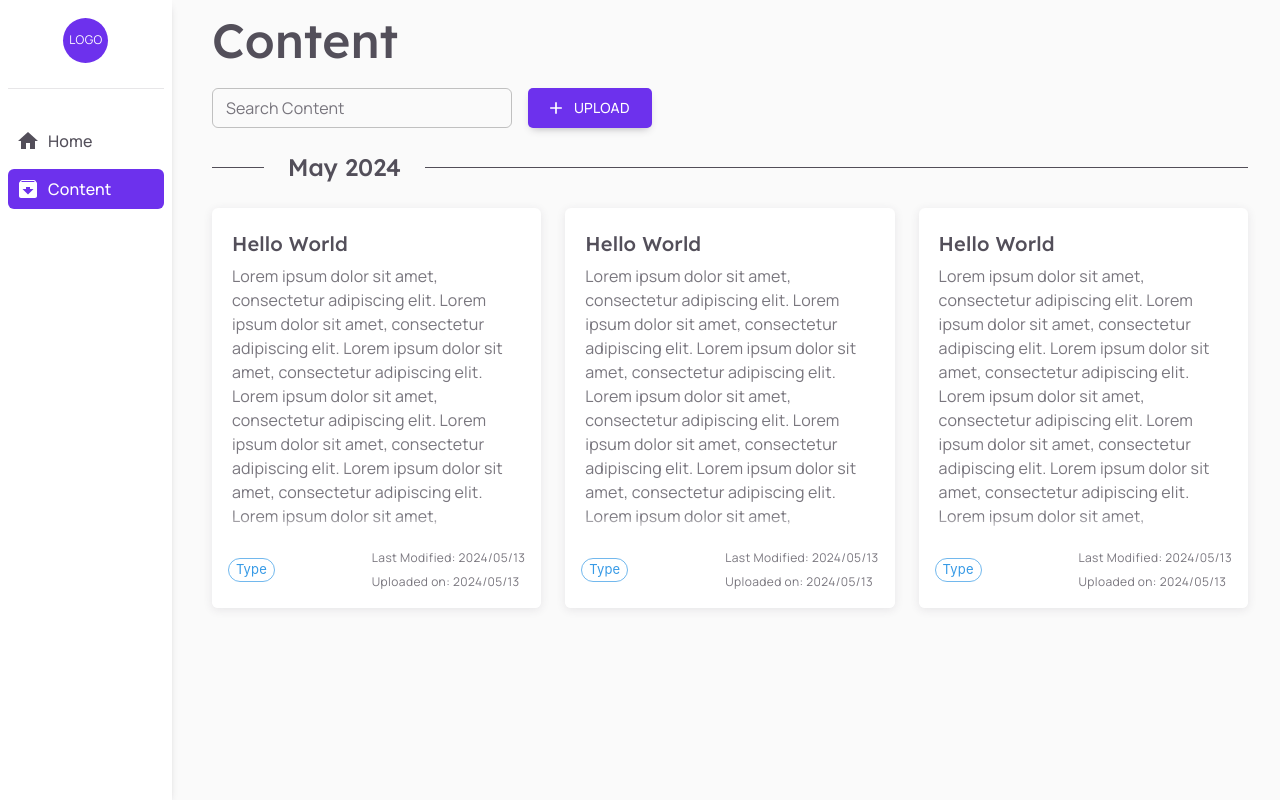
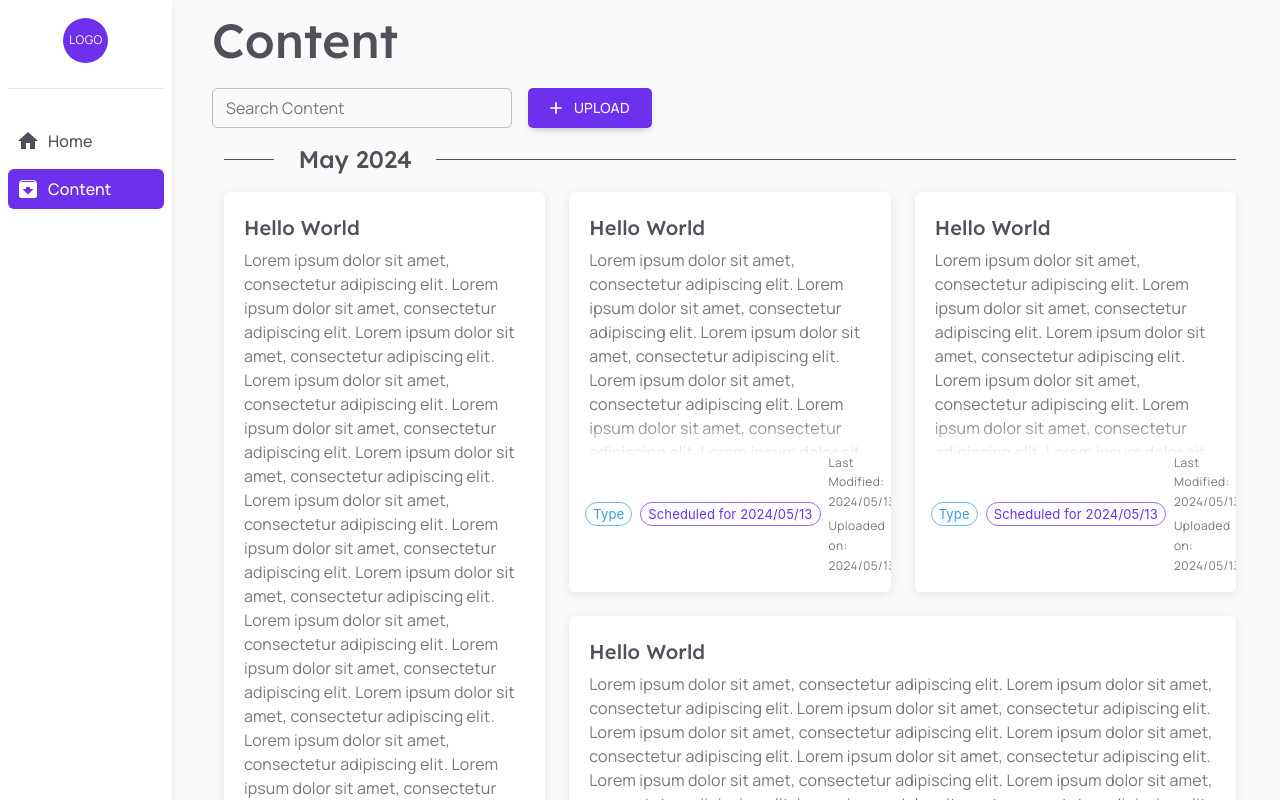
Before and after one commit to connekt-social/connekt-social-frontend, a React (Vite) app: page /content in a window 1280 px wide. Built offline with nearby package versions, Linux system fonts and the light colour scheme.

Commit message:
create Dynamic Grid container

```diff
--- a/src/components/Content/ContentCard/ContentCard.tsx
+++ b/src/components/Content/ContentCard/ContentCard.tsx
@@ -5,12 +5,13 @@ import {
   CardContent,
   Chip,
   Stack,
+  SxProps,
   Typography,
 } from "@mui/material";
 import dayjs, { Dayjs } from "dayjs";
-import { FC } from "react";
+import { FC, useMemo } from "react";
 
-type Props = {
+export type ContentCardProps = {
   imageSrc?: string;
   title: string;
   description?: string;
@@ -19,10 +20,13 @@ type Props = {
   scheduleDate?: string | Date | Dayjs;
   itemID: string;
   itemType: string;
-  size?: "small" | "large";
+  size: "portrait" | "landscape" | "square";
+  sx?: SxProps;
+  offsetX?: number;
+  offsetY?: number;
 };
 
-const ContentCard: FC<Props> = ({
+const ContentCard: FC<ContentCardProps> = ({
   imageSrc,
   title,
   updatedAt,
@@ -30,14 +34,50 @@ const ContentCard: FC<Props> = ({
   scheduleDate,
   description,
   itemType,
-  size,
+  size = "square",
+  sx,
 }) => {
+  const aspectRatio: SxProps = useMemo(() => {
+    switch (size) {
+      case "portrait":
+        return {
+          // width: "33.33%",
+          // aspectRatio: "1/2",
+          gridColumn: "span 1",
+          gridRow: "span 2",
+        };
+      case "landscape":
+        return {
+          // width: "66.66%",
+          // aspectRatio: "2/1",
+          gridColumn: "span 2",
+          gridRow: "span 1",
+        };
+
+      case "square":
+      default:
+        return {
+          // width: "33.33",
+          // aspectRatio: "1/1",
+          gridColumn: "span 1",
+          gridRow: "span 1",
+        };
+    }
+  }, [size]);
   return (
+    <Box
+      sx={{
+        // p: 2,
+        ...aspectRatio,
+        ...sx,
+      }}
+    >
       <Card
         component={Stack}
         sx={{
           bgcolor: (theme) => theme.palette.background.paper,
           width: "100%",
+          height: "100%",
           textDecoration: "none",
         }}
         // href="#"
@@ -45,7 +85,7 @@ const ContentCard: FC<Props> = ({
         <CardActionArea
           LinkComponent={"a"}
           href="#"
-        sx={{ height: "100%", position: "relative", maxHeight: "50vh" }}
+          sx={{ height: "100%", position: "relative", width: "100%" }}
         >
           {/* Metadata */}
           <Stack
@@ -144,7 +184,7 @@ const ContentCard: FC<Props> = ({
                   <Typography variant="h6" color="text.primary">
                     {title}
                   </Typography>
-                {(size === "large" || !imageSrc) && (
+                  {(size === "landscape" || !imageSrc) && (
                     <Typography
                       color="text.secondary"
                       sx={{
@@ -163,6 +203,7 @@ const ContentCard: FC<Props> = ({
           </Stack>
         </CardActionArea>
       </Card>
+    </Box>
   );
 };
 
--- a/src/components/Content/ContentUploadDialog/ContentUploadDialog.tsx
+++ b/src/components/Content/ContentUploadDialog/ContentUploadDialog.tsx
@@ -1,5 +1,17 @@
 import { Close } from "@mui/icons-material";
-import { AppBar, Dialog, IconButton, Toolbar, Typography } from "@mui/material";
+import {
+  AppBar,
+  Container,
+  Dialog,
+  Fade,
+  IconButton,
+  Stack,
+  Step,
+  StepLabel,
+  Stepper,
+  Toolbar,
+  Typography,
+} from "@mui/material";
 import { Dispatch, FC, SetStateAction } from "react";
 
 type Props = {
@@ -9,6 +21,12 @@ type Props = {
 const ContentUploadDialog: FC<Props> = ({ open, setOpen }) => {
   return (
     <Dialog open={open} onClose={() => setOpen(false)} fullScreen>
+      <Stack
+        spacing={4}
+        sx={{
+          alignItems: "center",
+        }}
+      >
         <AppBar sx={{ position: "relative" }}>
           <Toolbar>
             <IconButton
@@ -32,7 +50,25 @@ const ContentUploadDialog: FC<Props> = ({ open, setOpen }) => {
             </Typography>
           </Toolbar>
         </AppBar>
-      <Typography>sss</Typography>
+        <Container maxWidth="lg">
+          <Stack spacing={4}>
+            <Stepper>
+              <Step>
+                <StepLabel>Choose content type</StepLabel>
+              </Step>
+              <Step>
+                <StepLabel>Enter details</StepLabel>
+              </Step>
+              <Step>
+                <StepLabel>Review and Submit</StepLabel>
+              </Step>
+            </Stepper>
+            <Fade in>
+              <Typography variant="h6">Choose content type</Typography>
+            </Fade>
+          </Stack>
+        </Container>
+      </Stack>
     </Dialog>
   );
 };
--- /dev/null
+++ b/src/components/DynamicGrid/DynamicGridContainer.tsx
@@ -0,0 +1,76 @@
+import { Box, SxProps } from "@mui/material";
+import { FC, useEffect, useState } from "react";
+import gridPlacementFunction, {
+  DynamicGridSizes,
+} from "../../utils/gridPlacementFunction";
+
+type Props<T extends { size: DynamicGridSizes; sx?: SxProps }> = {
+  propList: T[];
+  Component: FC<T>;
+  spacing?: number;
+  sx?: SxProps;
+};
+const DynamicGridContainer = <
+  T extends { size: DynamicGridSizes; sx?: SxProps },
+>({
+  propList,
+  Component,
+  sx,
+  spacing,
+}: Props<T>) => {
+  const [gridHeight, setGridHeight] = useState(3);
+
+  useEffect(() => {
+    const { matrix } = gridPlacementFunction(propList, 3, 3);
+    setGridHeight(matrix.length);
+  }, [propList]);
+  return (
+    <Box
+      sx={{
+        display: "grid",
+        gridTemplateColumns: "repeat(3, 1fr)",
+        gridTemplateRows: (theme) =>
+          `repeat(${gridHeight}, ${theme.breakpoints.values.lg / 3}px)`,
+        gap: (theme) => theme.spacing(spacing ?? 6),
+        ...sx,
+      }}
+    >
+      {propList.map((content) => {
+        let sizes: SxProps = {};
+        switch (content.size) {
+          case "portrait":
+            sizes = {
+              gridColumn: "span 1",
+              gridRow: "span 2",
+            };
+            break;
+          case "landscape":
+            sizes = {
+              gridColumn: "span 2",
+              gridRow: "span 1",
+            };
+            break;
+
+          case "square":
+          default:
+            sizes = {
+              gridColumn: "span 1",
+              gridRow: "span 1",
+            };
+            break;
+        }
+
+        return (
+          <Component
+            {...content}
+            sx={{
+              ...sizes,
+              ...content.sx,
+            }}
+          />
+        );
+      })}
+    </Box>
+  );
+};
+export default DynamicGridContainer;
--- a/src/pages/content/content.tsx
+++ b/src/pages/content/content.tsx
@@ -1,19 +1,144 @@
 import PageContainer from "../../components/PageContainer/PageContainer";
-import ContentCard from "../../components/Content/ContentCard/ContentCard";
+import ContentCard, {
+  ContentCardProps,
+} from "../../components/Content/ContentCard/ContentCard";
 import dayjs from "dayjs";
-import { Button, Grid, Stack, TextField } from "@mui/material";
+import { Button, Container, Stack, TextField } from "@mui/material";
 import DateLine from "../../components/DateLine/DateLine";
 import { Add } from "@mui/icons-material";
 import ContentUploadDialog from "../../components/Content/ContentUploadDialog/ContentUploadDialog";
 import { useState } from "react";
+import DynamicGridContainer from "../../components/DynamicGrid/DynamicGridContainer";
+
+const sampleContent: ContentCardProps[] = [
+  {
+    createdAt: dayjs(),
+    itemID: "12345",
+    itemType: "Type",
+    title: "Hello World",
+    updatedAt: dayjs(),
+    description:
+      `Lorem ipsum dolor sit amet, consectetur adipiscing elit. `.repeat(20),
+    size: "portrait",
+    // imageSrc: "https://via.placeholder.com/150",
+    scheduleDate: dayjs(),
+  },
+  {
+    createdAt: dayjs(),
+    itemID: "12345",
+    itemType: "Type",
+    title: "Hello World",
+    updatedAt: dayjs(),
+    description:
+      `Lorem ipsum dolor sit amet, consectetur adipiscing elit. `.repeat(20),
+    size: "square",
+    // imageSrc: "https://via.placeholder.com/150",
+    scheduleDate: dayjs(),
+  },
+  {
+    createdAt: dayjs(),
+    itemID: "12345",
+    itemType: "Type",
+    title: "Hello World",
+    updatedAt: dayjs(),
+    description:
+      `Lorem ipsum dolor sit amet, consectetur adipiscing elit. `.repeat(20),
+    size: "square",
+    // imageSrc: "https://via.placeholder.com/150",
+    scheduleDate: dayjs(),
+  },
+  {
+    createdAt: dayjs(),
+    itemID: "12345",
+    itemType: "Type",
+    title: "Hello World",
+    updatedAt: dayjs(),
+    description:
+      `Lorem ipsum dolor sit amet, consectetur adipiscing elit. `.repeat(20),
+    size: "landscape",
+    // imageSrc: "https://via.placeholder.com/150",
+    scheduleDate: dayjs(),
+  },
+  {
+    createdAt: dayjs(),
+    itemID: "12345",
+    itemType: "Type",
+    title: "Hello World",
+    updatedAt: dayjs(),
+    description:
+      `Lorem ipsum dolor sit amet, consectetur adipiscing elit. `.repeat(20),
+    size: "landscape",
+    // imageSrc: "https://via.placeholder.com/150",
+    scheduleDate: dayjs(),
+  },
+  {
+    createdAt: dayjs(),
+    itemID: "12345",
+    itemType: "Type",
+    title: "Hello World",
+    updatedAt: dayjs(),
+    description:
+      `Lorem ipsum dolor sit amet, consectetur adipiscing elit. `.repeat(20),
+    size: "square",
+    // imageSrc: "https://via.placeholder.com/150",
+    scheduleDate: dayjs(),
+  },
+  {
+    createdAt: dayjs(),
+    itemID: "12345",
+    itemType: "Type",
+    title: "Hello World",
+    updatedAt: dayjs(),
+    description:
+      `Lorem ipsum dolor sit amet, consectetur adipiscing elit. `.repeat(20),
+    size: "square",
+    // imageSrc: "https://via.placeholder.com/150",
+    scheduleDate: dayjs(),
+  },
+  {
+    createdAt: dayjs(),
+    itemID: "12345",
+    itemType: "Type",
+    title: "Hello World",
+    updatedAt: dayjs(),
+    description:
+      `Lorem ipsum dolor sit amet, consectetur adipiscing elit. `.repeat(20),
+    size: "landscape",
+    // imageSrc: "https://via.placeholder.com/150",
+    scheduleDate: dayjs(),
+  },
+  {
+    createdAt: dayjs(),
+    itemID: "12345",
+    itemType: "Type",
+    title: "Hello World",
+    updatedAt: dayjs(),
+    description:
+      `Lorem ipsum dolor sit amet, consectetur adipiscing elit. `.repeat(20),
+    size: "square",
+    // imageSrc: "https://via.placeholder.com/150",
+    scheduleDate: dayjs(),
+  },
+  {
+    createdAt: dayjs(),
+    itemID: "12345",
+    itemType: "Type",
+    title: "Hello World",
+    updatedAt: dayjs(),
+    description:
+      `Lorem ipsum dolor sit amet, consectetur adipiscing elit. `.repeat(20),
+    size: "square",
+    // imageSrc: "https://via.placeholder.com/150",
+    scheduleDate: dayjs(),
+  },
+];
 
 const ContentPage = () => {
   const [contentUploadDialogOpen, setContentUploadDialogOpen] = useState(false);
+  const [components] = useState<ContentCardProps[]>(sampleContent);
 
   return (
     <PageContainer title="Content">
-      <Grid container spacing={6}>
-        <Grid item xs={12}>
       <Stack direction="row" spacing={4}>
         <TextField
           label="Search Content"
@@ -35,50 +160,22 @@ const ContentPage = () => {
           Upload
         </Button>
       </Stack>
-        </Grid>
-        <Grid item xs={12}>
-          <DateLine date="May 2024" />
-        </Grid>
-        <Grid item xs={12} sm={6} lg={4}>
-          <ContentCard
-            createdAt={dayjs()}
-            itemID="12345"
-            itemType="Type"
-            title="Hello World"
-            updatedAt={dayjs()}
-            description={`Lorem ipsum dolor sit amet, consectetur adipiscing elit. `.repeat(
-              20
-            )}
-            size="small"
+      <Container maxWidth="lg">
+        <DateLine
+          date="May 2024"
+          sx={{
+            mt: 4,
+          }}
         />
-        </Grid>
-        <Grid item xs={12} sm={6} lg={4}>
-          <ContentCard
-            createdAt={dayjs()}
-            itemID="12345"
-            itemType="Type"
-            title="Hello World"
-            updatedAt={dayjs()}
-            description={`Lorem ipsum dolor sit amet, consectetur adipiscing elit. `.repeat(
-              20
-            )}
-            size="small"
+
+        <DynamicGridContainer
+          Component={ContentCard}
+          propList={components}
+          sx={{
+            my: 4,
+          }}
         />
-        </Grid>
-        <Grid item xs={12} sm={6} lg={4}>
-          <ContentCard
-            createdAt={dayjs()}
-            itemID="12345"
-            itemType="Type"
-            title="Hello World"
-            updatedAt={dayjs()}
-            description={`Lorem ipsum dolor sit amet, consectetur adipiscing elit. `.repeat(
-              20
-            )}
-            size="small"
-          />
-        </Grid>
-      </Grid>
+      </Container>
       <ContentUploadDialog
         open={contentUploadDialogOpen}
         setOpen={setContentUploadDialogOpen}
--- /dev/null
+++ b/src/utils/gridPlacementFunction.ts
@@ -0,0 +1,91 @@
+export type DynamicGridSizes = "square" | "portrait" | "landscape";
+
+const gridPlacementFunction = <
+  T extends {
+    size: DynamicGridSizes;
+  },
+>(
+  elements: T[],
+  matrixHeight: number,
+  matrixWidth: number
+) => {
+  const matrix: string[][] = new Array(matrixHeight)
+    .fill("0")
+    .map(() => new Array(matrixWidth).fill("0"));
+
+  //   console.log("m", matrix);
+  const newElements: T[] = JSON.parse(JSON.stringify(elements));
+  for (const elem of newElements) {
+    const space = [0, 0];
+    switch (elem.size) {
+      case "square":
+        for (let i = 0; i < matrix.length; i++) {
+          space[1] = matrix[i].findIndex((_, j) => {
+            // console.log(elem, "j is ", j, matrix[i][j]);
+            return matrix[i][j] == "0";
+          });
+          if (space[1] != -1) {
+            space[0] = i;
+            break;
+          }
+        }
+        if (space[1] == -1) {
+          matrix.push(new Array(matrixWidth).fill("0"));
+          space[0] = matrix.length - 1;
+          space[1] = 0;
+        }
+        matrix[space[0]][space[1]] = "s";
+        break;
+      case "portrait":
+        for (let i = 0; i < matrix.length; i++) {
+          space[1] = matrix[i].findIndex((_, j) => {
+            if (!matrix[i + 1]) {
+              matrix.push(new Array(matrixWidth).fill("0"));
+            }
+            return matrix[i][j] === "0" && matrix[i + 1][j] === "0";
+          });
+          if (space[1] != -1) {
+            space[0] = i;
+            break;
+          }
+        }
+
+        matrix[space[0]][space[1]] = "p";
+        matrix[space[0] + 1][space[1]] = "p";
+
+        // console.log("adding");
+
+        break;
+      case "landscape":
+        for (let i = 0; i < matrix.length; i++) {
+          space[1] = matrix[i].findIndex((_, j) => {
+            if (j < 2) {
+              return matrix[i][j] === "0" && matrix[i][j + 1] === "0";
+            } else return false;
+          });
+          if (space[1] != -1) {
+            space[0] = i;
+            break;
+          }
+        }
+
+        if (space[1] == -1) {
+          matrix.push(new Array(matrixWidth).fill("0"));
+          space[0] = matrix.length - 1;
+          space[1] = 0;
+        }
+        matrix[space[0]][space[1]] = "l";
+        matrix[space[0]][space[1] + 1] = "l";
+        break;
+    }
+  }
+
+  console.log("matrix", matrix);
+
+  return {
+    matrix,
+    elements: newElements,
+  };
+};
+
+export default gridPlacementFunction;
```
Also changed, not shown: src/components/Content/ContentTypeSelector/ContentTypeSelector.tsx (added, +12 -0 lines), src/components/Content/ContentUploadForm/ContentUploadForm.tsx (+4 -3 lines), 1 other file (tests, documents, lock files or other folders). Lines whose indentation alone changed are shown as unchanged.
